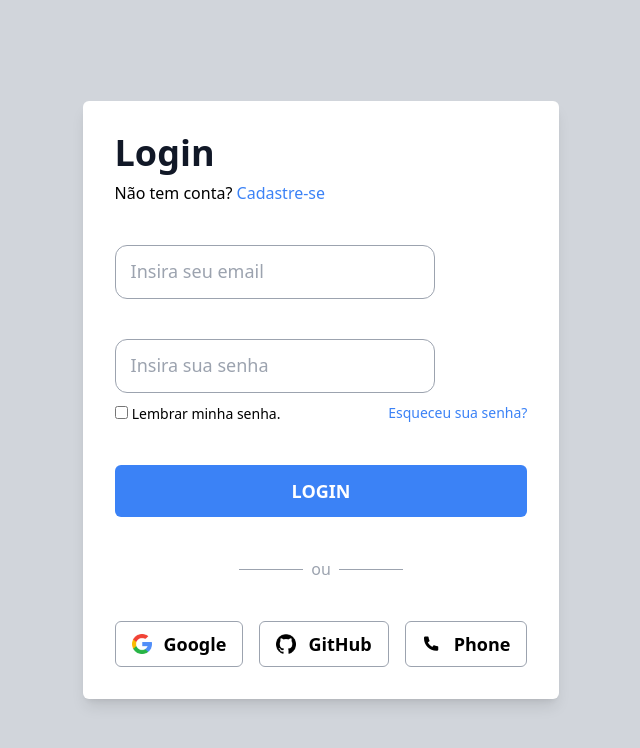
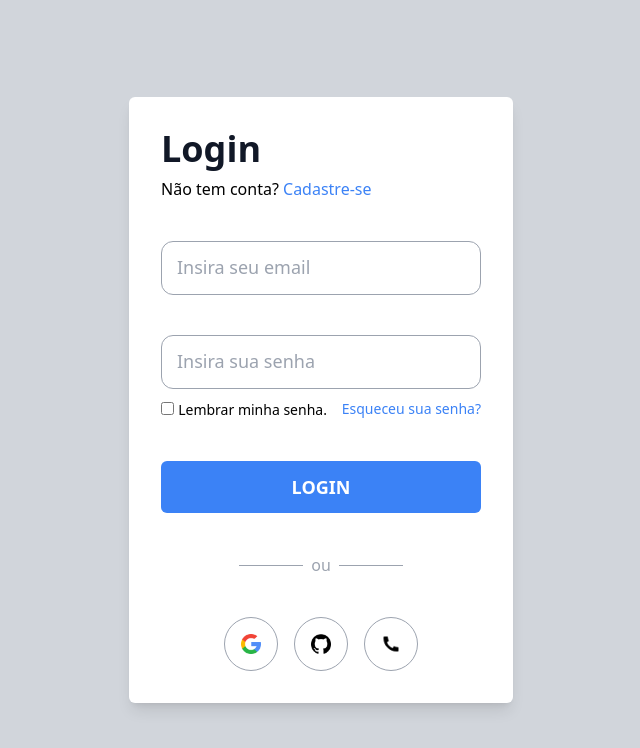
Before and after one commit to TitanVHs/Tailwindcss-componentes, a website: page src/components/form.html in a window 1280 px wide. Shown: the whole page, without its empty margins (319-959 px from the left). Drawn offline with nearby package versions, Linux system fonts and the light colour scheme.

Commit message:
form update

```diff
--- a/src/components/form.html
+++ b/src/components/form.html
@@ -59,19 +59,19 @@
         </div>
 
         <div class="md:flex-row text-lg font-semibold flex justify-center flex-col gap-4">
-            <a href="#" class="md:py-2 flex justify-center px-4 py-4 border-[1px] border-gray-400 rounded-md gap-3 hover:border-blue-500 duration-150">
+            <a href="#" class="md:rounded-full flex justify-center p-4 rounded-md border-[1px] border-gray-400 gap-3 hover:border-blue-500 duration-150">
                 <img class="object-contain w-5" src="../../assets/images/google-logo.png">
-                Google
+                <span class="md:hidden">Google</span>
             </a>
 
-            <a href="#" class="md:py-2 flex justify-center px-4 py-4 border-[1px] border-gray-400 rounded-md gap-3 hover:border-blue-500 duration-150">
+            <a href="#" class="md:rounded-full flex justify-center p-4 rounded-md border-[1px] border-gray-400 gap-3 hover:border-blue-500 duration-150">
                 <img class="object-contain w-5" src="../../assets/images/github-logo.png">
-                GitHub
+                <span class="md:hidden">Github</span>
             </a>
 
-            <a href="#" class="md:py-2 flex justify-center px-4 py-4 border-[1px] border-gray-400 rounded-md gap-3 hover:border-blue-500 duration-150">
-                <i class="ri-phone-fill object-contain w-5"></i>
-                Phone
+            <a href="#" class="md:rounded-full flex justify-center p-4 rounded-md  border-[1px] border-gray-400 gap-3 hover:border-blue-500 duration-150">
+                <img class="object-contain w-5" src="../../assets/images/phone-fill.png">
+                <span class="md:hidden">Phone</span>
             </a>
         </div>
 
```
Also changed, not shown: assets/images/phone-fill.png (added).
